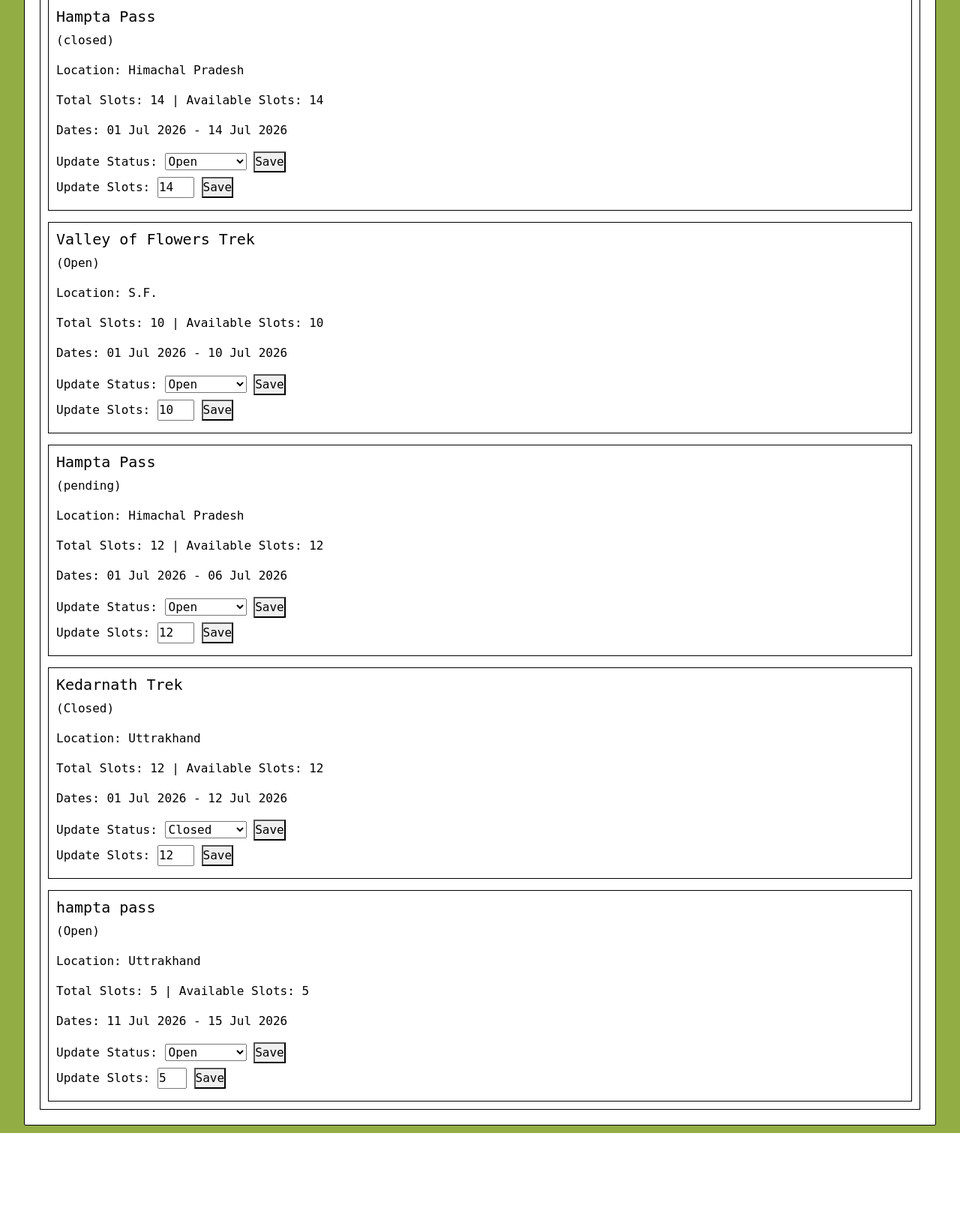
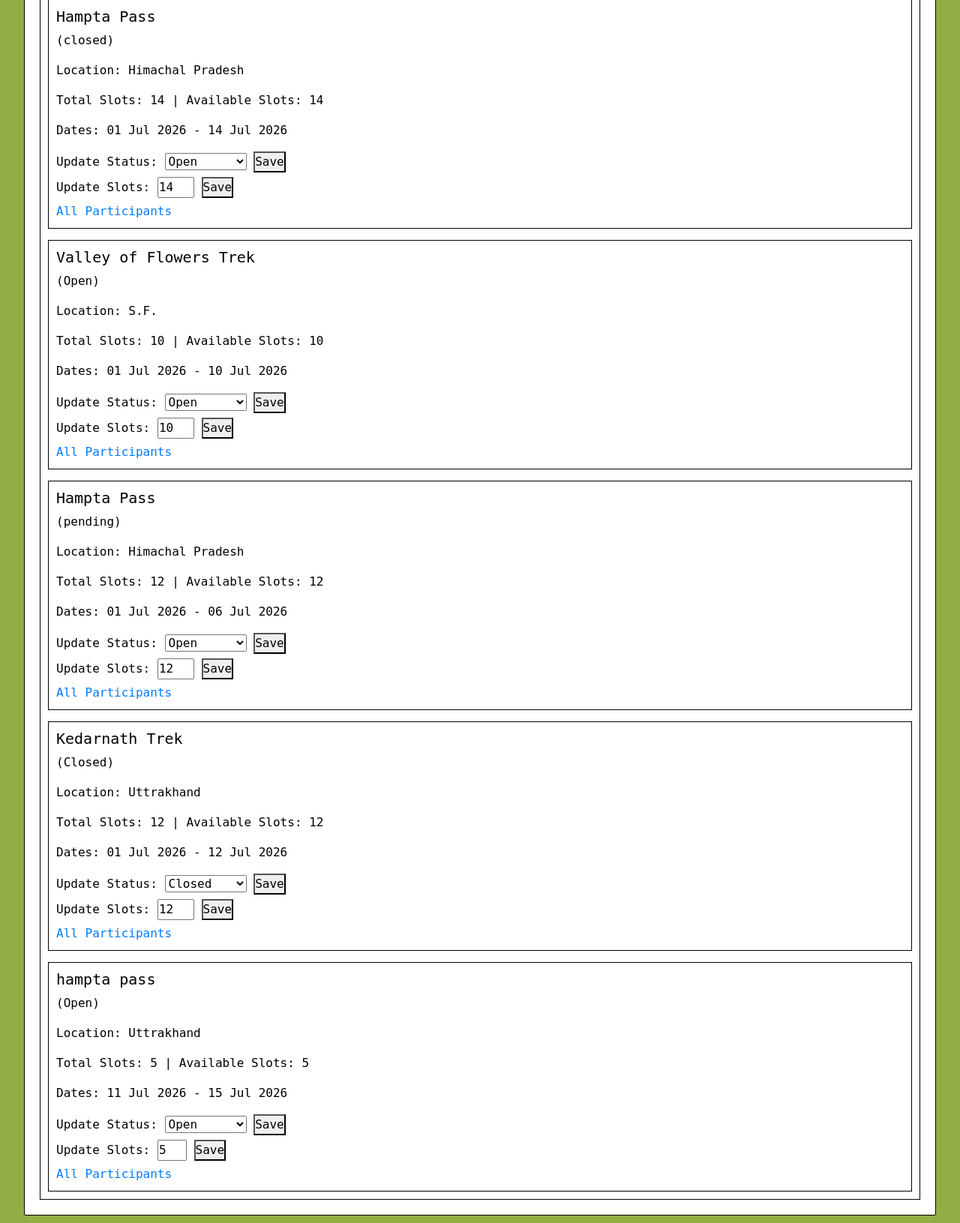
Before and after one commit to 24f1000135/trekking-management-app, a Flask app: template templates/staff/dashboard.html in a window 1280 px wide. Shown: the part 552-2183 px from the top of the page at 75% size. Before the commit the page ends 2063 px from the top, so only its background shows below. Run offline with Flask 3, Linux system fonts and the light colour scheme; tables that the repository leaves empty hold one stand-in row (values such as "Sample post"); the template is opened without the code that fills it: values that come from a table or form of the project are taken from there, most other values are stand-ins (such as "Sample title", 1, 10 or a date in 2020).

Commit message:
TMA-CM-4: Added a link to view participants in a trek in staff dashboard

```diff
--- a/templates/staff/dashboard.html
+++ b/templates/staff/dashboard.html
@@ -49,6 +49,9 @@
                         <input type="number" name="available_slots" value="{{ trek.available_slots }}" min="0" max="{{ trek.total_slots }}">
                         <button type="submit">Save</button>
                     </form>
+                    <div>
+                        <a href="{{ url_for('staff.registered_trekkers', trek_id=trek.id) }}">All Participants</a>
+                    </div>
                 </div>
             {% endfor %}
         {% else %}
```
